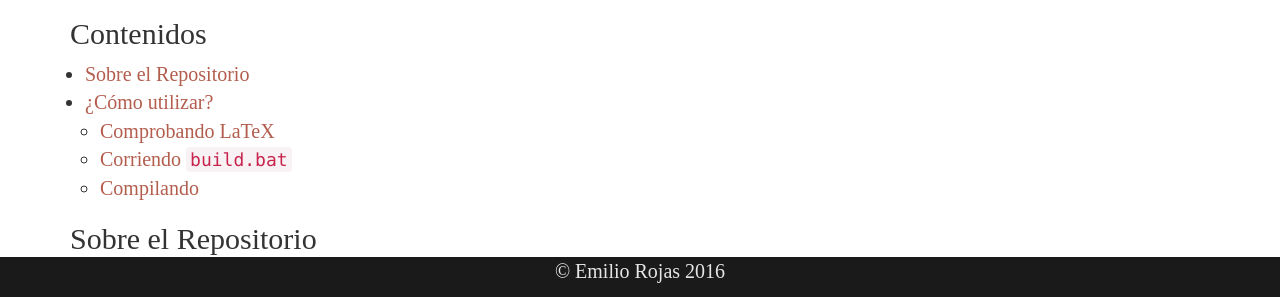
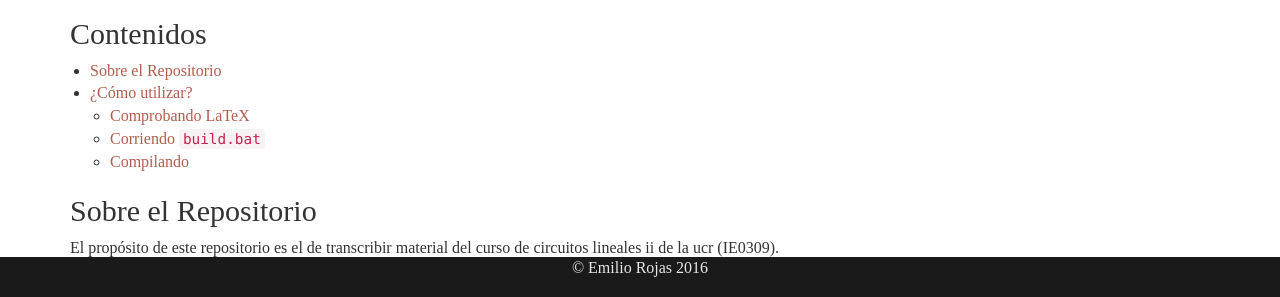
Before and after one commit to emilio93/Circuitos-Lineales-II, a plain HTML site: page index.html in a window 1280 px wide. Shown: the part 503-800 px from the top of the page. Drawn offline with nearby package versions, Linux system fonts and the light colour scheme; no server answers; a web font is replaced by a local one.

Commit message:
Update style.css

```diff
--- a/style.css
+++ b/style.css
@@ -5,7 +5,7 @@ html, body {
 
 body {
   font-family: 'Nova Mono';
-  font-size: 20px;
+  font-size: 16px;
 }
 
 header, footer {
@@ -29,7 +29,7 @@ ul {
 }
 
 ul > li {
-  margin-left: 15px;
+  margin-left: 20px;
 }
 
 a, a:visited {
```
